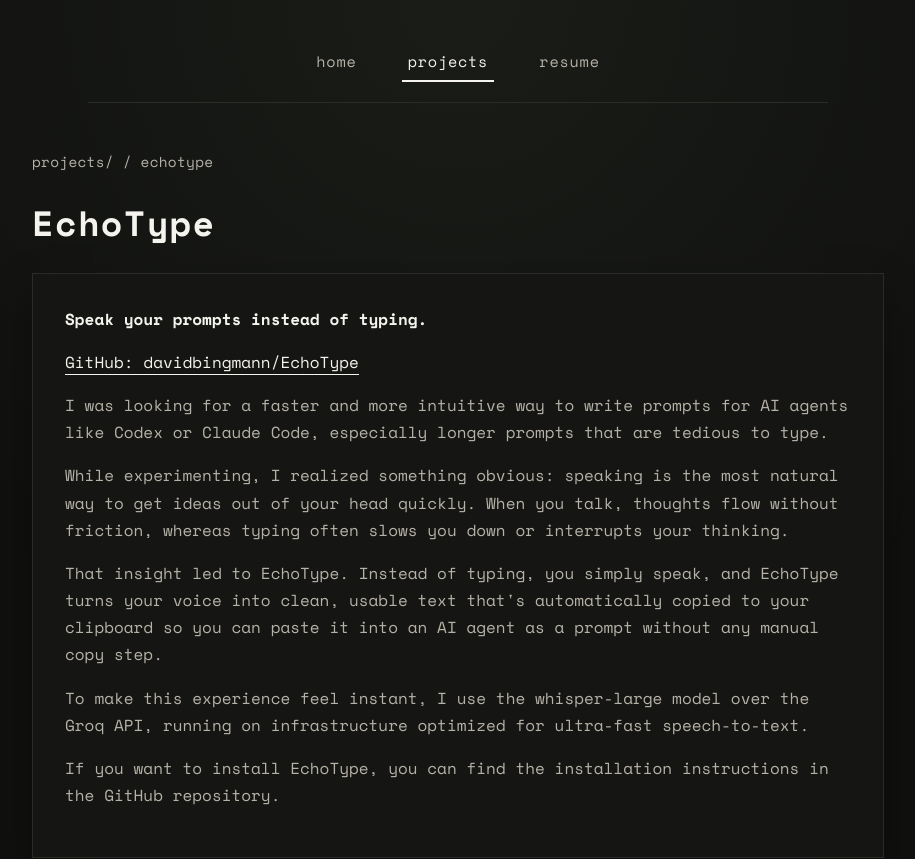
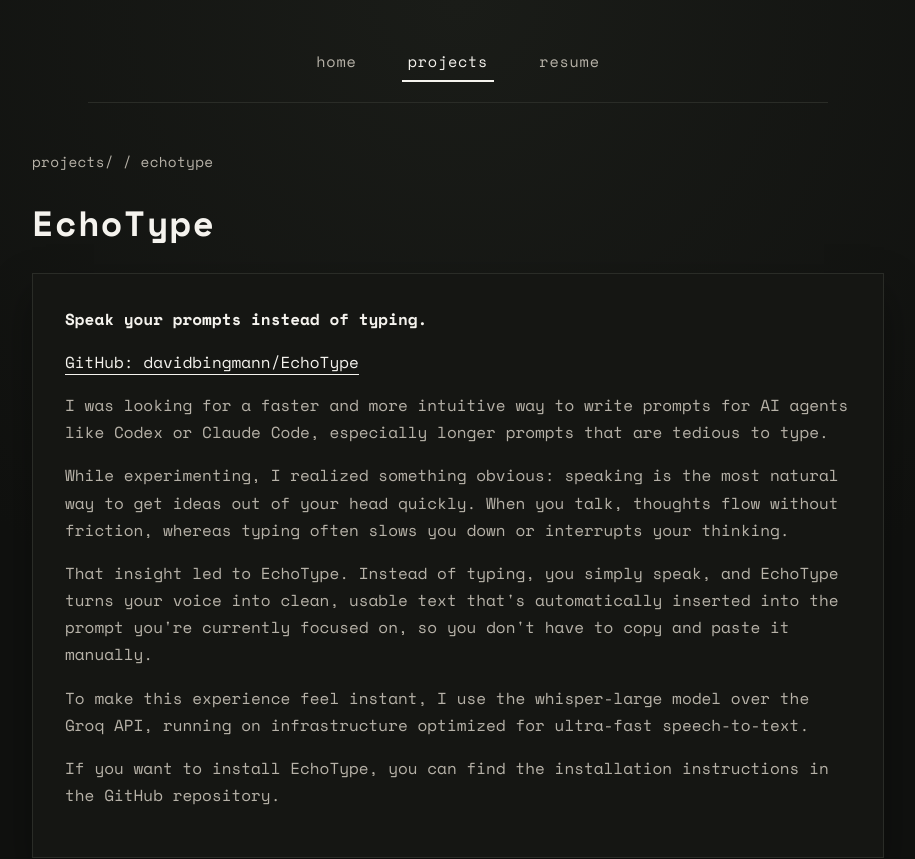
Before and after one commit to davidbingmann/davidbingmann.de, a React (Vite) app: page /projects/echotype in a window 1280 px wide. Shown: the top 859 px of the page, without its empty margins (182-1097 px from the left). Built offline with nearby package versions, Linux system fonts and the light colour scheme.

Commit message:
Fix EchoType copy: auto insert into focused prompt

```diff
--- a/src/data/projects.js
+++ b/src/data/projects.js
@@ -13,7 +13,7 @@
     body: [
       'I was looking for a faster and more intuitive way to write prompts for AI agents like Codex or Claude Code, especially longer prompts that are tedious to type.',
       'While experimenting, I realized something obvious: speaking is the most natural way to get ideas out of your head quickly. When you talk, thoughts flow without friction, whereas typing often slows you down or interrupts your thinking.',
-      "That insight led to EchoType. Instead of typing, you simply speak, and EchoType turns your voice into clean, usable text that's automatically copied to your clipboard so you can paste it into an AI agent as a prompt without any manual copy step.",
+      "That insight led to EchoType. Instead of typing, you simply speak, and EchoType turns your voice into clean, usable text that's automatically inserted into the prompt you're currently focused on, so you don't have to copy and paste it manually.",
       'To make this experience feel instant, I use the whisper-large model over the Groq API, running on infrastructure optimized for ultra-fast speech-to-text.',
       'If you want to install EchoType, you can find the installation instructions in the GitHub repository.',
     ],
```
